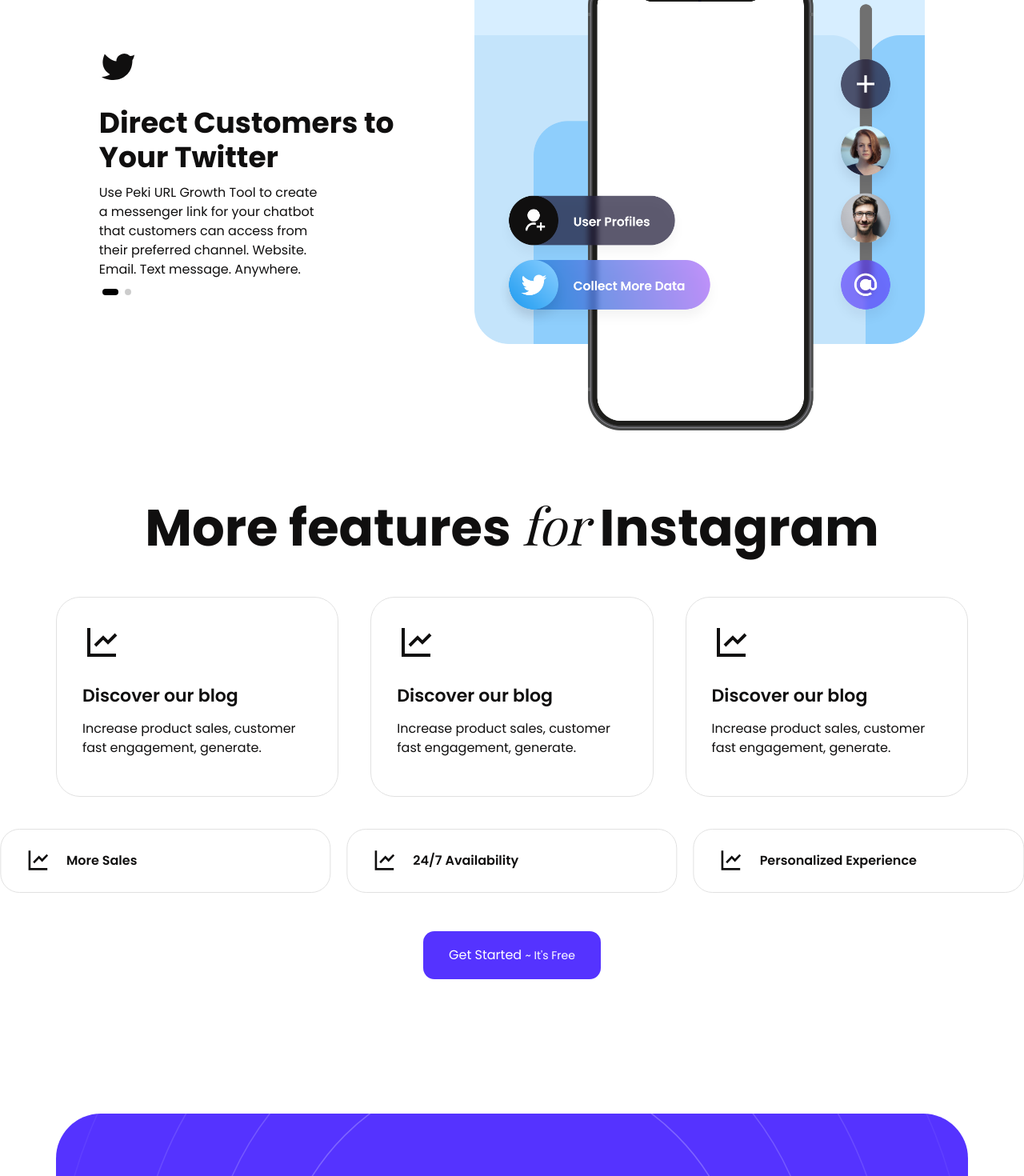
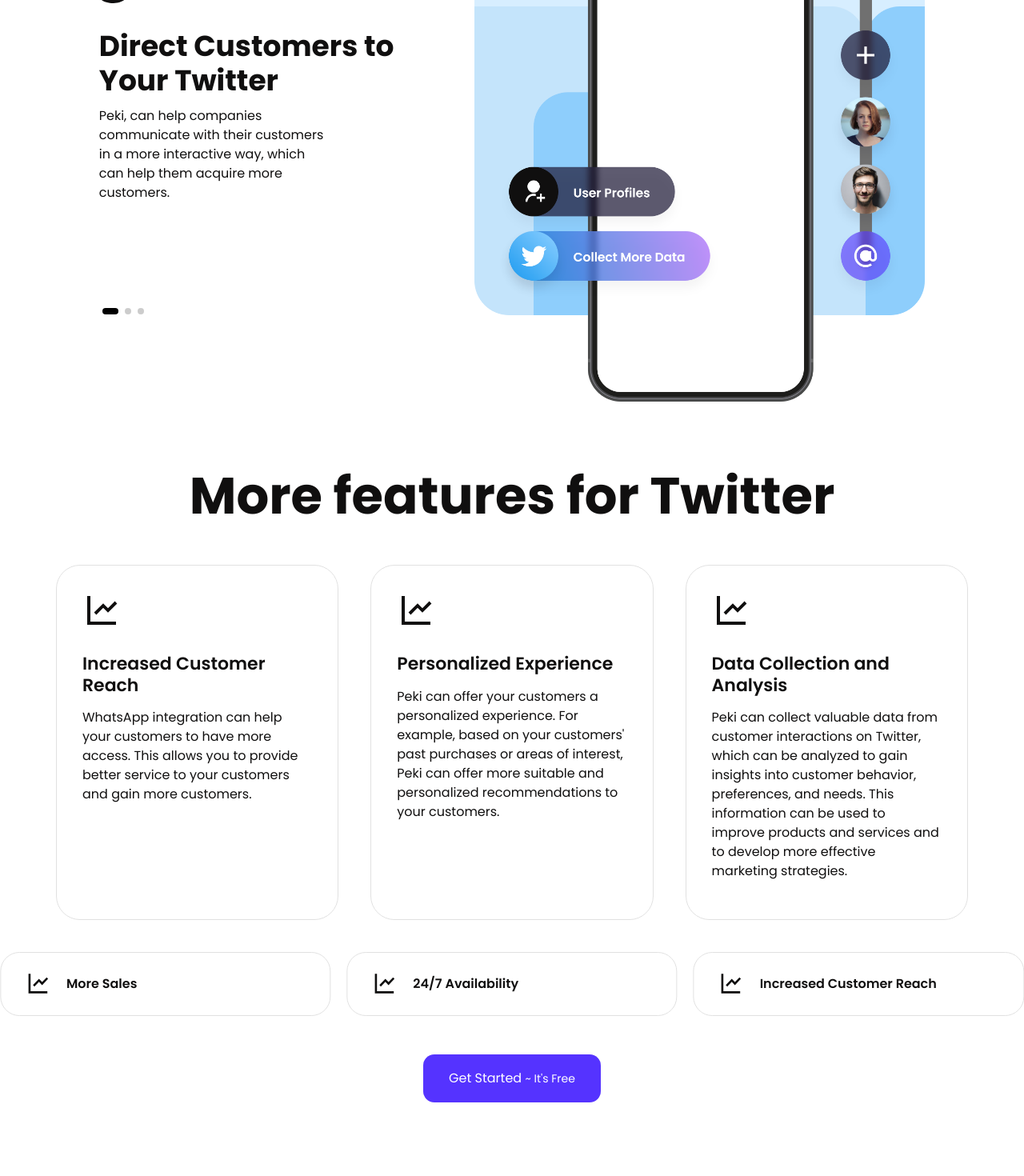
Before and after one commit to kadirozyurt2/peki3, a Next.js app: page /chatbot in a window 1280 px wide. Shown: the part 6660-8130 px from the top of the page at 80% size. Built offline with nearby package versions, Linux system fonts and the light colour scheme; a web font is replaced by a local one.

Commit message:
ilk commit 2

```diff
--- a/locales/en.js
+++ b/locales/en.js
@@ -1,6 +1,7 @@
 export default {
     getStarted: 'Get Started',
     product: 'Product',
+    ChatbotForTwitter: 'Chatbot for Twitter',
     ChatbotFor: 'Chatbot for Whatsapp',
     ChatbotForMessenger: 'Chatbot for Messenger',
     ChatbotForInstagram: 'Chatbot for Instagram',
@@ -90,8 +91,22 @@
     ss1: "Facebook Messenger automation is a tool that allows businesses to automate their customer service and engagement on the Facebook Messenger platform. With Messenger automation, businesses can use chatbots or other automated systems to respond to customer inquiries, provide information about products or services, and even complete transactions directly within the Messenger app. Messenger automation can help businesses save time and resources, while also improving customer satisfaction and engagement.",
     ss2: "The chatbot allows you to welcome new users, send them content, schedule messages, respond to specific keywords and much more.",
     sssTitle: "Frequently asked questions ",
-    aaa: "aaaa",
-    aaa: "aaaa",
+    TwiiterT: "Direct Customers to Your Twitter ",
+    TwiiterSlide1: "Peki, can help companies communicate with their customers in a more interactive way, which can help them acquire more customers.",
+    TwiiterSlide2: "Data Collection and Analysis: Peki can collect valuable data from customer interactions on Twitter, which can be analyzed to gain insights into customer behavior, preferences, and needs. This information can be used to improve products and services and to develop more effective marketing strategies.",
+    TwiiterSlide3: "Cost Savings: Integrating Peki to Twitter can help businesses save costs by reducing the need for human customer service agents. Peki can handle a high volume of customer inquiries and provide instant responses without the need for additional staffing",
+    MorefeaturesTwit: "More features for Twitter",
+    twitTitle1: "Increased Customer Reach",
+    twitTitle2: "Personalized Experience",
+    twitTitle3: "Data Collection and Analysis",
+    twitText1: "WhatsApp integration can help your customers to have more access. This allows you to provide better service to your customers and gain more customers.",
+    twitText2: "Peki can offer your customers a personalized experience. For example, based on your customers' past purchases or areas of interest, Peki can offer more suitable and personalized recommendations to your customers.",
+    twitText3: "Peki can collect valuable data from customer interactions on Twitter, which can be analyzed to gain insights into customer behavior, preferences, and needs. This information can be used to improve products and services and to develop more effective marketing strategies.",
+    TwitterMarquee1: "Data Collection and Analysis",
+    TwitterMarquee2: "Cost Savings",
+    TwitterMarquee3: "More Sales",
+    TwitterMarquee4: "24/7 Availability",
+    TwitterMarquee5: "Increased Customer Reach",
     aaa: "aaaa",
     aaa: "aaaa",
     aaa: "aaaa",
--- a/locales/tr.js
+++ b/locales/tr.js
@@ -2,6 +2,7 @@
     getStarted: 'Başla',
     product: 'Ürün',
     ChatbotFor: 'Whatsapp için Chatbot',
+    ChatbotForTwitter: 'Twitter için Chatbot',
     ChatbotForInstagram: 'Instagram için Chatbot',
     ChatbotForMessenger: 'Messenger için Chatbot',
     ConnectWhatsap: 'Müşterilerinizle bağlantıda kalın',
@@ -88,10 +89,22 @@
     sss1: "Facebook Messenger otomasyonu, işletmelerin Facebook Messenger platformunda müşteri hizmetlerini ve etkileşimlerini otomatikleştirmelerine olanak tanıyan bir araçtır. Messenger otomasyonu ile işletmeler, müşteri sorularına yanıt vermek, ürün veya hizmetler hakkında bilgi vermek ve hatta Messenger uygulaması içinde doğrudan işlem yapmak için chatbot veya diğer otomatik sistemler kullanabilirler. Messenger otomasyonu, işletmelerin zaman ve kaynak tasarrufu yapmalarına yardımcı olabilirken, müşteri memnuniyetini ve etkileşimlerini de artırabilir.",
     sss2: "Chatbot, yeni kullanıcıları karşılamanıza, onlara içerik göndermenize, mesajlar planlamanıza, belirli anahtar kelimelere yanıt vermenize ve çok daha fazlasına olanak tanır.",
     sssTitle: "Sık Sorulan Sorular",
-    aaa: "aaaa",
-    aaa: "aaaa",
-    aaa: "aaaa",
-    aaa: "aaaa",
+    TwiiterT: "Müşterilerinizle twitter da bağlantıda kalın",
+    TwiiterSlide1: "Peki’yi Twitter hesabınıza entegre etmek, şirketinizin müşterileriyle daha doğrudan ve etkileşimli bir şekilde iletişim kurmasına yardımcı olur.",
+    TwiiterSlide2: "Veri Toplama ve Analizi: Peki, Twitter'daki müşteri etkileşimlerinden değerli veriler toplayabilir ve bu veriler, müşteri davranışları, tercihleri ve ihtiyaçları hakkında bilgi edinmek için analiz edilebilir. Bu bilgi, ürün ve hizmetlerin iyileştirilmesi ve daha etkili pazarlama stratejilerinin geliştirilmesi için kullanılabilir.",
+    TwiiterSlide3: "Maliyet Tasarrufu: Peki’nin Twitter'a entegrasyonu, şirketinizin müşteri hizmetleri temsilcilerine olan ihtiyacını azaltarak maliyetlerini düşürmelerine yardımcı olabilir. Peki, yüksek bir müşteri soru hacmini yönetebilir ve ek personel gerektirmeden anında cevaplar sağlayabilir",
+    MorefeaturesTwit: "Twitter için daha fazla özellik",
+    twitTitle1: "Daha fazla müşteri erişimi",
+    twitTitle2: "Kişiselleştirilmiş deneyim",
+    twitTitle3: "Veri Toplama ve Analizi",
+    twitText1: "Twitter, milyonlarca kullanıcısıyla önemli bir sosyal medya platformudur. Peki’nin Twitter'a entegre edilmesi, şirketinizin daha geniş bir kitleye ulaşmasına ve daha fazla müşteriye erişmesine yardımcı olabilir.",
+    twitText2: "Peki, müşterilerinizin geçmiş etkileşimlerine veya ilgilendikleri konulara göre kişiselleştirilmiş öneriler sunabilirler. Bu, müşterilerinizin deneyimlerini daha özel hissetmelerine yardımcı olabilir.",
+    twitText3: "Peki, Twitter'daki müşteri etkileşimlerinden değerli veriler toplayabilir ve bu veriler, müşteri davranışları, tercihleri ve ihtiyaçları hakkında bilgi edinmek için analiz edilebilir. Bu bilgi, ürün ve hizmetlerin iyileştirilmesi ve daha etkili pazarlama stratejilerinin geliştirilmesi için kullanılabilir.",
+    TwitterMarquee1: "Veri Toplama ve Analizi",
+    TwitterMarquee2: "Maliyet tasarrufu sağlar",
+    TwitterMarquee3: "Satışlarınızı arttırır",
+    TwitterMarquee4: "7/24 Kesintisiz iletişim sağlar",
+    TwitterMarquee5: "Daha yüksek müşteri erişimi sağlar",
     aaa: "aaaa",
     aaa: "aaaa",
     aaa: "aaaa",
--- a/src/pages/chatbot/index.js
+++ b/src/pages/chatbot/index.js
@@ -459,11 +459,8 @@
         </a>
 
         <h5 className="mt-5 pt-5" id="twitter">
-          Chatbot <span>for</span> Twitter
+          {t.ChatbotForTwitter}
         </h5>
-        <p className="text-center mb-5">
-          We help you to build good relationships with your customers
-        </p>
 
         <section className="box-two-area">
           <div className="container-fluid">
@@ -475,26 +472,27 @@
                   src="/images/twit.svg"
                   className="shape w-auto"
                 />
-                <h3>Direct Customers to Your Twitter</h3>
+                <h3> {t.TwiiterT}</h3>
                 <div className="col-md-12">
                   <Swiper pagination={{ clickable: true }} {...SwiperProps}>
                     <SwiperSlide>
                       <div className="col-md-12">
                         <p>
-                          Use Peki URL Growth Tool to create a messenger link
-                          for your chatbot that customers can access from their
-                          preferred channel. Website. Email. Text message.
-                          Anywhere.
+                        {t.TwiiterSlide1}
                         </p>
                       </div>
                     </SwiperSlide>
                     <SwiperSlide>
                       <div className="col-md-12">
                         <p>
-                          Use Peki URL Growth Tool to create a messenger link
-                          for your chatbot that customers can access from their
-                          preferred channel. Website. Email. Text message.
-                          Anywhere.
+                        {t.TwiiterSlide2}
+                        </p>
+                      </div>
+                    </SwiperSlide>
+                    <SwiperSlide>
+                      <div className="col-md-12">
+                        <p>
+                        {t.TwiiterSlide3}
                         </p>
                       </div>
                     </SwiperSlide>
@@ -513,8 +511,100 @@
           </div>
         </section>
 
-        <Card />
-        <Marquee />
+
+        <div
+        data-aos="fade-down"
+        data-aos-duration="1400"
+        className="boxs-info-area"
+      >
+        <h5 className="mb-5" data-aos="fade-right" data-aos-duration="1400">
+          {t.MorefeaturesTwit}
+        </h5>
+        <div className="container">
+          <div className="row justify-content-between">
+            <div className="col-lg-4 item">
+                <Link href={'javascript:;'}>
+                  <img src="/images/Increase.svg" alt="" />
+                  <h6>{t.twitTitle1}</h6>
+                  <p>{t.twitText1}</p>
+                </Link>
+            </div>
+
+            <div className="col-lg-4 item">
+                <Link href={'javascript:;'}>
+                <img src="/images/Increase.svg" alt="" />
+                  <h6>{t.twitTitle2}</h6>
+                  <p>{t.twitText2}</p>
+                </Link>
+            </div>
+
+            <div className="col-lg-4 item">
+                <Link href={'javascript:;'}>
+                <img src="/images/Increase.svg" alt="" />
+                  <h6>{t.twitTitle3}</h6>
+                  <p>{t.twitText3}</p>
+                </Link>
+            </div>
+
+          </div>
+        </div>
+      </div>
+
+
+
+      <section
+        data-aos="fade-down"
+        data-aos-duration="1400"
+        className="marquee-slide-wrapper"
+      >
+        <div className="marquee-slider">
+
+      <Swiper {...SwiperProps2}>
+        <SwiperSlide>
+          <div className="item">
+            <a href="#">
+              <img src="/images/icon1.svg" alt="" />{" "}
+              <span>{t.TwitterMarquee1}</span>
+            </a>
+          </div>
+        </SwiperSlide>
+        <SwiperSlide>
+          <div className="item">
+            <a href="#">
+              <img src="/images/icon1.svg" alt="" />{" "}
+              <span>{t.TwitterMarquee2}</span>
+            </a>
+          </div>
+        </SwiperSlide>
+        <SwiperSlide>
+          <div className="item">
+            <a href="#">
+              <img src="/images/icon1.svg" alt="" />{" "}
+              <span>{t.TwitterMarquee3}</span>
+            </a>
+          </div>
+        </SwiperSlide>
+        <SwiperSlide>
+          <div className="item">
+            <a href="#">
+              <img src="/images/icon1.svg" alt="" />{" "}
+              <span>{t.TwitterMarquee4}</span>
+            </a>
+          </div>
+        </SwiperSlide>
+        <SwiperSlide>
+          <div className="item">
+            <a href="#">
+              <img src="/images/icon1.svg" alt="" />{" "}
+              <span>{t.TwitterMarquee5}</span>
+            </a>
+          </div>
+        </SwiperSlide>
+      </Swiper>
+        </div>
+      </section>
+
+
 
         <a href="#" className="sub-btn mt-5 mb-5">
           <span>
```
